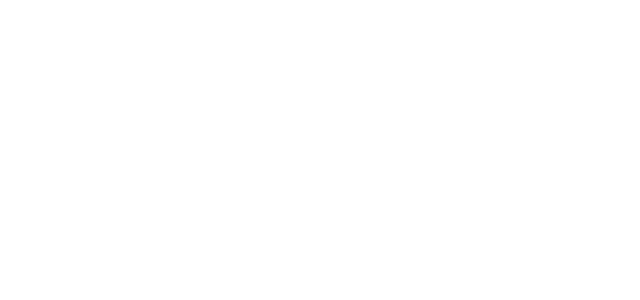
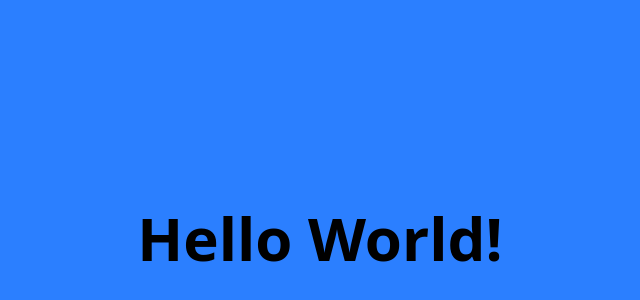
Before and after one commit to ivannance/ivannance.github.io, a SvelteKit app: page / in a window 1280 px wide. Shown: the part 162-462 px from the top of the page, without its empty margins (320-960 px from the left). Built offline with nearby package versions, Linux system fonts and the light colour scheme.

Commit message:
changed body tag to div

```diff
--- a/src/routes/+page.svelte
+++ b/src/routes/+page.svelte
@@ -1,3 +1,3 @@
-<body class="flex justify-center items-center h-screen bg-blue-500">
-	<h1 class="text-6xl font-bold text-white">Hello World!</h1>
-</body>
+<div class="flex justify-center items-center w-screen h-screen bg-blue-500">
+	<h1 class="text-6xl font-bold">Hello World!</h1>
+</div>
```
